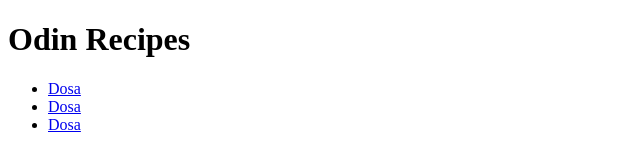
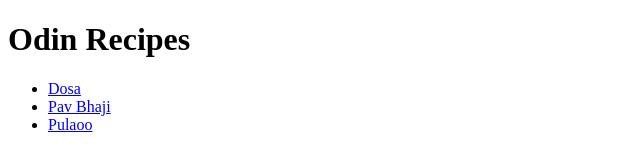
Before and after one commit to Amit9277/odin-recipes, a plain HTML site: page index.html in a window 1280 px wide. Shown: the full height of the page, 0-640 px from the left. Drawn offline with Linux system fonts and the light colour scheme.

Commit message:
Change recipe page link name
recipe page link name was written Dosa for
all three links, so change name to their
respective page names.

```diff
--- a/index.html
+++ b/index.html
@@ -9,8 +9,8 @@
         <h1>Odin Recipes</h1>
         <ul>
             <li><a href="recipes/Dosa.html">Dosa</a></li>
-            <li><a href="recipes/Pav-bhaji.html">Dosa</a></li>
-            <li><a href="recipes/Pulaoo.html">Dosa</a></li>
+            <li><a href="recipes/Pav-bhaji.html">Pav Bhaji</a></li>
+            <li><a href="recipes/Pulaoo.html">Pulaoo</a></li>
         </ul>
     </body>
 
```
